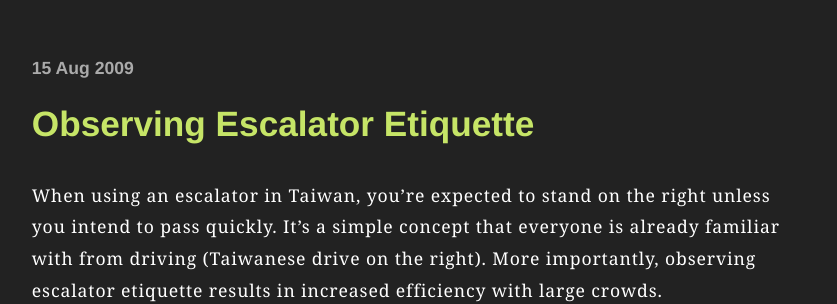
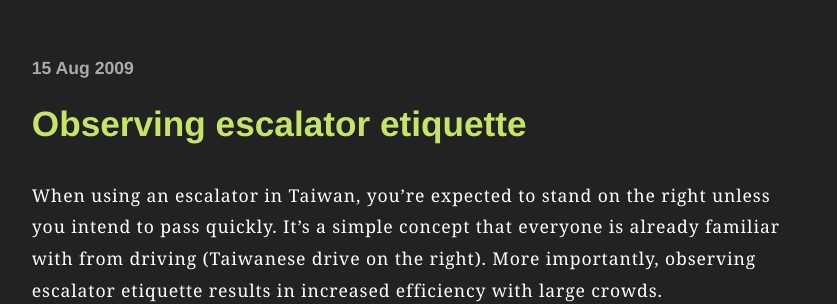
Before and after one commit to tatey/tatey.com, a Jekyll site: the page built from _posts/2009-08-15-observing-escalator-etiquette.markdown, in a window 1280 px wide. Shown: the part 247-551 px from the top of the page, without its empty margins (221-1058 px from the left). Built offline with Jekyll 4.4.1, drawn with Linux system fonts in a browser that asks for light colours.

```diff
--- a/_posts/2009-08-15-observing-escalator-etiquette.markdown
+++ b/_posts/2009-08-15-observing-escalator-etiquette.markdown
@@ -1,6 +1,6 @@
 ---
 layout: post
-title: Observing Escalator Etiquette
+title: Observing escalator etiquette
 ---
 
 When using an escalator in Taiwan, you're expected to stand on the right unless you intend to pass quickly. It's a simple concept that everyone is already familiar with from driving (Taiwanese drive on the right). More importantly, observing escalator etiquette results in increased efficiency with large crowds.
```
